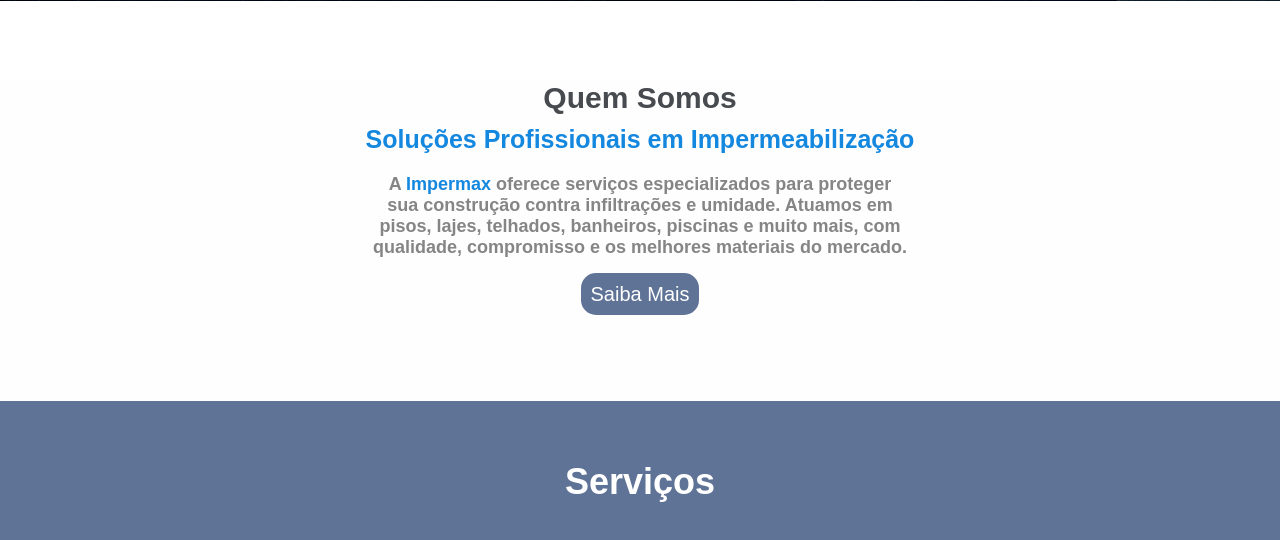
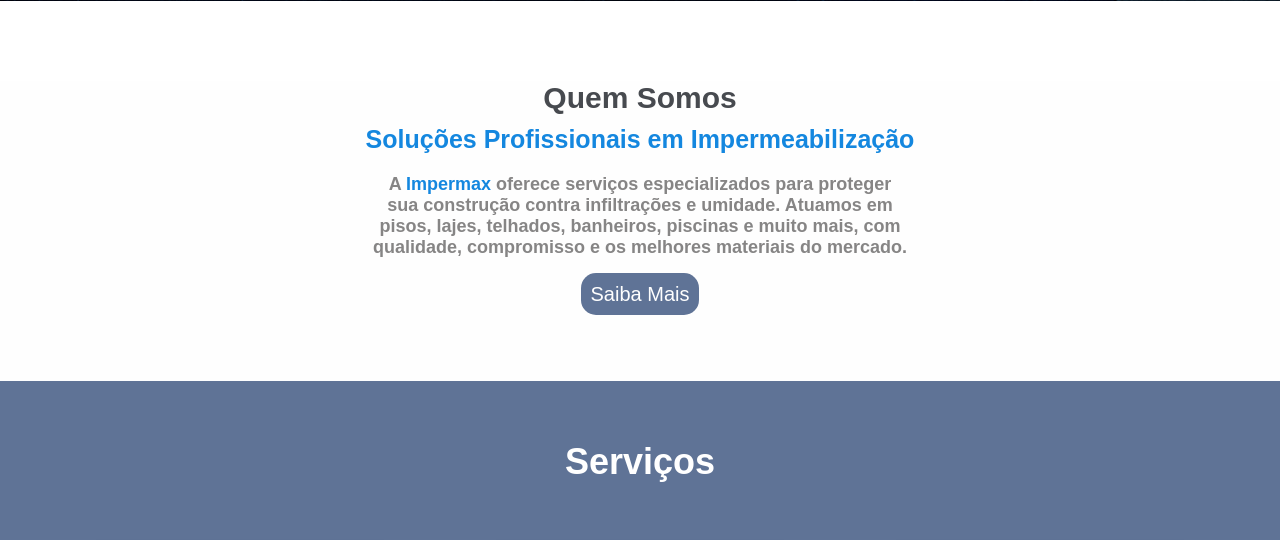
Before and after one commit to undercontrl/Impermax, a PHP site: page / in a window 1280 px wide. Shown: the part 719-1259 px from the top of the page. Run offline with PHP 8.4, Linux system fonts and the light colour scheme.

Commit message:
uafghiaos

```diff
--- a/css/caixa-orcamento.css
+++ b/css/caixa-orcamento.css
@@ -71,7 +71,7 @@
     height: 470px;
     font-family: Arial, sans-serif;
     position: absolute;
-    top: 274%;
+    margin-top: 550px;
     left: 15%;
     transform: translateY(-50%);
     box-shadow: 0 0 15px rgba(0,0,0,0.3);
--- a/css/sobre-index.css
+++ b/css/sobre-index.css
@@ -1,5 +1,5 @@
 .quem-somos{
-    height: 320px;
+    height: 300px;
     text-align: center;
     top: 80px;
     background-color: var(--cor-fonte-hero-primaria);
```
